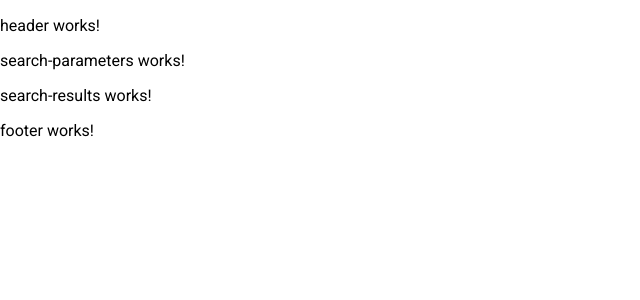
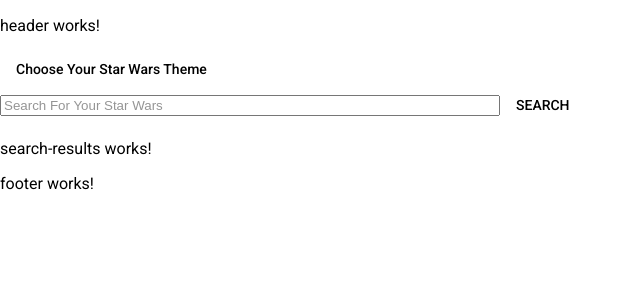
Before and after one commit to etdr/swapilicious, an Angular app: page / in a window 1280 px wide. Shown: the top 300 px of the page, without its empty margins (0-640 px from the left). Built offline with nearby package versions, Linux system fonts and the light colour scheme.

Commit message:
search bar + dropdown in search paramter component. Getting ready to merge for data binding

```diff
--- a/src/app/search-parameters/search-parameters.component.html
+++ b/src/app/search-parameters/search-parameters.component.html
@@ -1 +1,15 @@
-<p>search-parameters works!</p>
+<button mat-button [matMenuTriggerFor]="belowMenu">Choose Your Star Wars Theme</button>
+<mat-menu #belowMenu="matMenu" yPosition="below">
+  <button mat-menu-item>People</button>
+  <button mat-menu-item>Ships</button>
+  <button mat-menu-item>Films</button>
+</mat-menu>
+
+<br/>
+
+<div>
+<label for="search">
+<input matInput type="search" id="search" name="search" placeholder="Search For Your Star Wars {{kind}}" [(ngModel)]="term" >
+</label>
+<button mat-button type="search">SEARCH</button>
+</div>
--- a/src/app/search-parameters/search-parameters.component.scss
+++ b/src/app/search-parameters/search-parameters.component.scss
@@ -0,0 +1,9 @@
+#search {
+    min-width: 150px;
+    max-width: 500px;
+    width: 100%;
+  }
+
+  #search {
+    width: 100%;
+  }
--- a/src/styles.scss
+++ b/src/styles.scss
@@ -1,4 +1,35 @@
+
+// Custom Theming for Angular Material
+// For more information: https://material.angular.io/guide/theming
+@import '~@angular/material/theming';
+// Plus imports for other components in your app.
+
+// Include the common styles for Angular Material. We include this here so that you only
+// have to load a single css file for Angular Material in your app.
+// Be sure that you only ever include this mixin once!
+@include mat-core();
+
+// Define the palettes for your theme using the Material Design palettes available in palette.scss
+// (imported above). For each palette, you can optionally specify a default, lighter, and darker
+// hue. Available color palettes: https://material.io/design/color/
+$swapilicious-primary: mat-palette($mat-indigo);
+$swapilicious-accent: mat-palette($mat-pink, A200, A100, A400);
+
+// The warn palette is optional (defaults to red).
+$swapilicious-warn: mat-palette($mat-red);
+
+// Create the theme object (a Sass map containing all of the palettes).
+$swapilicious-theme: mat-light-theme($swapilicious-primary, $swapilicious-accent, $swapilicious-warn);
+
+// Include theme styles for core and each component used in your app.
+// Alternatively, you can import and @include the theme mixins for each component
+// that you are using.
+@include angular-material-theme($swapilicious-theme);
+
 /* You can add global styles to this file, and also import other style files */
 
 html, body { height: 100%; }
 body { margin: 0; font-family: Roboto, "Helvetica Neue", sans-serif; }
+
+html, body { height: 100%; }
+body { margin: 0; font-family: Roboto, "Helvetica Neue", sans-serif; }
```
Also changed, not shown: src/app/app.module.ts (+9 -1 lines), src/app/search-results/search-results.component.html (+17 -0 lines).
